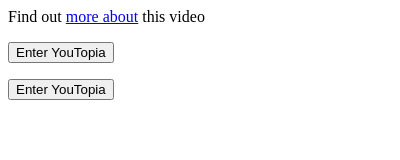
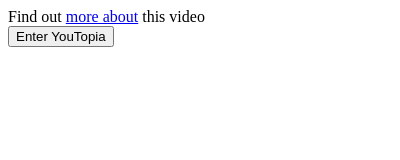
Before and after one commit to nityamd/Insight, a browser extension: page hobbes/popup.html in a window 400 px wide. Shown: the top 160 px of the page. Drawn offline with Linux system fonts and the light colour scheme.

Commit message:
still week 5

```diff
--- a/hobbes/popup.html
+++ b/hobbes/popup.html
@@ -2,10 +2,9 @@
 <html>
   <body style="width: 600px">
     Find out <a href="http://youtopia.site" target="_blank"> more about</a> this video
-    <form action = "http://youtopia.site" method = "POST">
-      <p><input type = "submit" value = "Enter YouTopia"/></p>
+    <form action="http://youtopia.site">
+        <button type="submit"> Enter YouTopia </button>
     </form>
-    <button id="clickme">Enter YouTopia</button>
     <script type="text/javascript" src="popup.js"></script>
   </body>
 </html>
```
